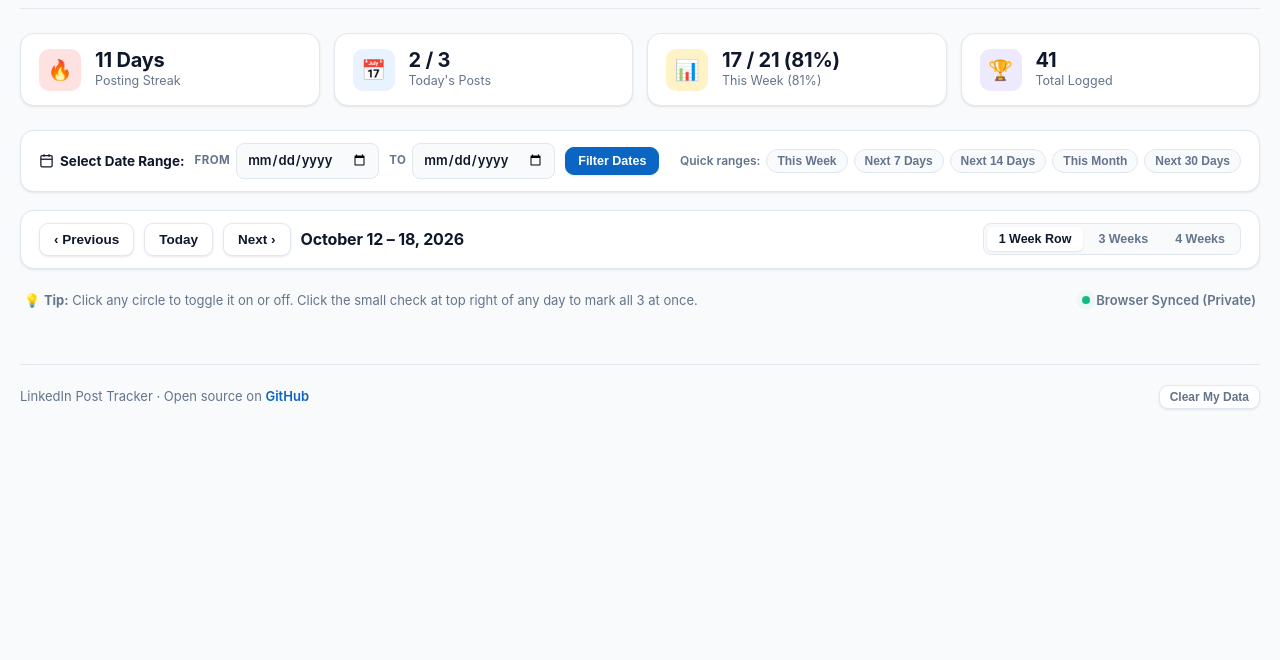
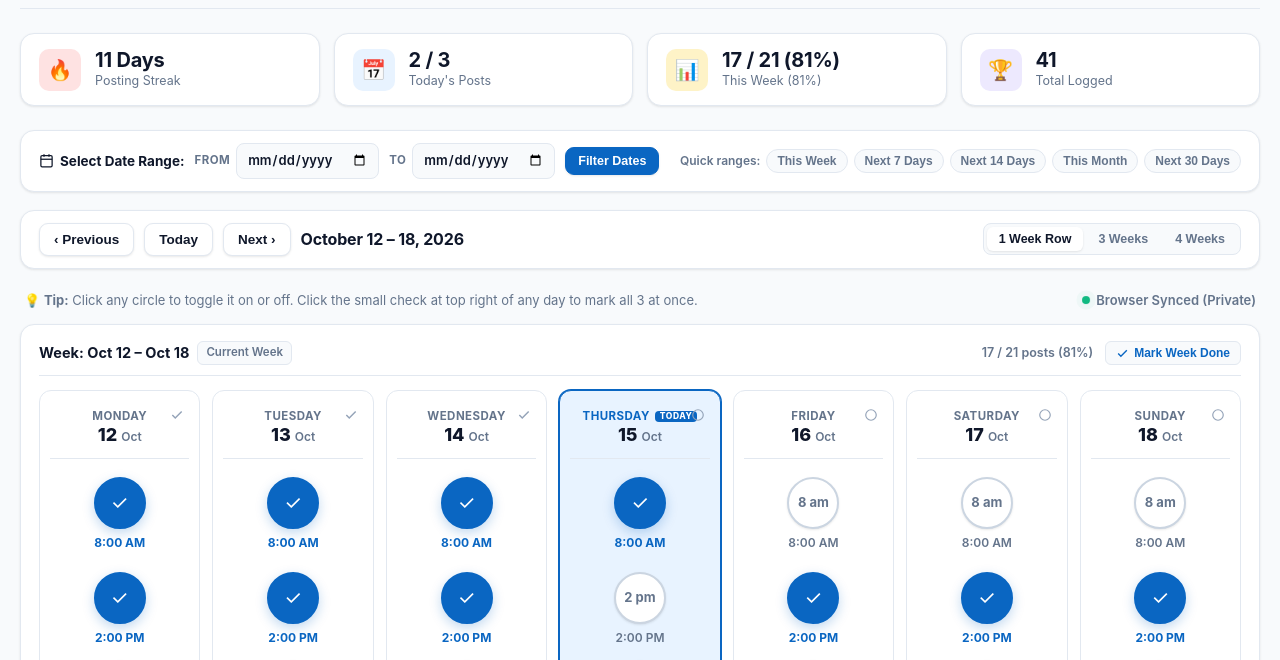
Before and after one commit to ashu0852/linkedin-post-tracker, a website: page index.html in a window 1280 px wide. Shown: the part 87-747 px from the top of the page. Drawn offline with Linux system fonts and the light colour scheme.

Commit message:
Fix ReferenceError parseYMD causing empty board on refresh

```diff
--- a/index.html
+++ b/index.html
@@ -1185,6 +1185,17 @@
     return res;
   }
 
+  function parseYMD(str) {
+    if (!str) return new Date();
+    const parts = str.split("-");
+    const y = parseInt(parts[0], 10);
+    const m = parseInt(parts[1], 10) - 1;
+    const d = parseInt(parts[2], 10);
+    const date = new Date(y, m, d);
+    date.setHours(0, 0, 0, 0);
+    return date;
+  }
+
   // Local Storage (Client-side persistence)
   const STORAGE_KEY = "linkedin_post_tracker_data";
 
```
